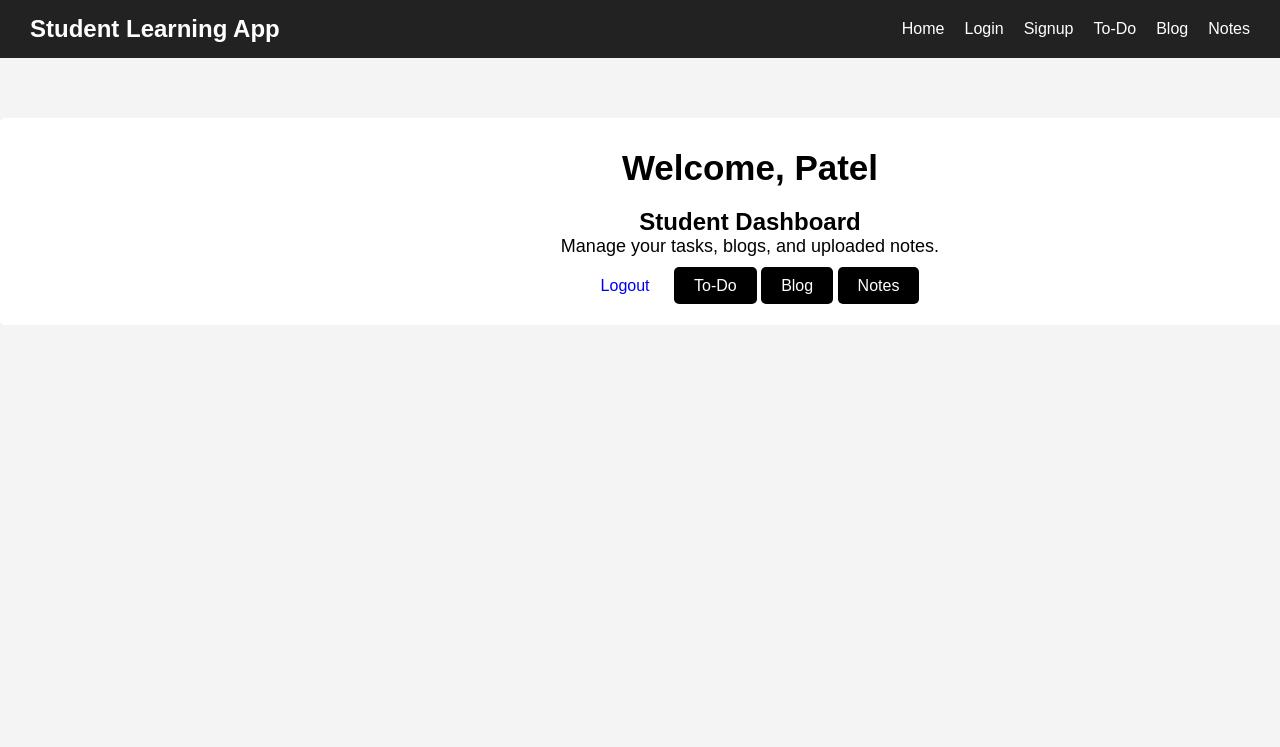
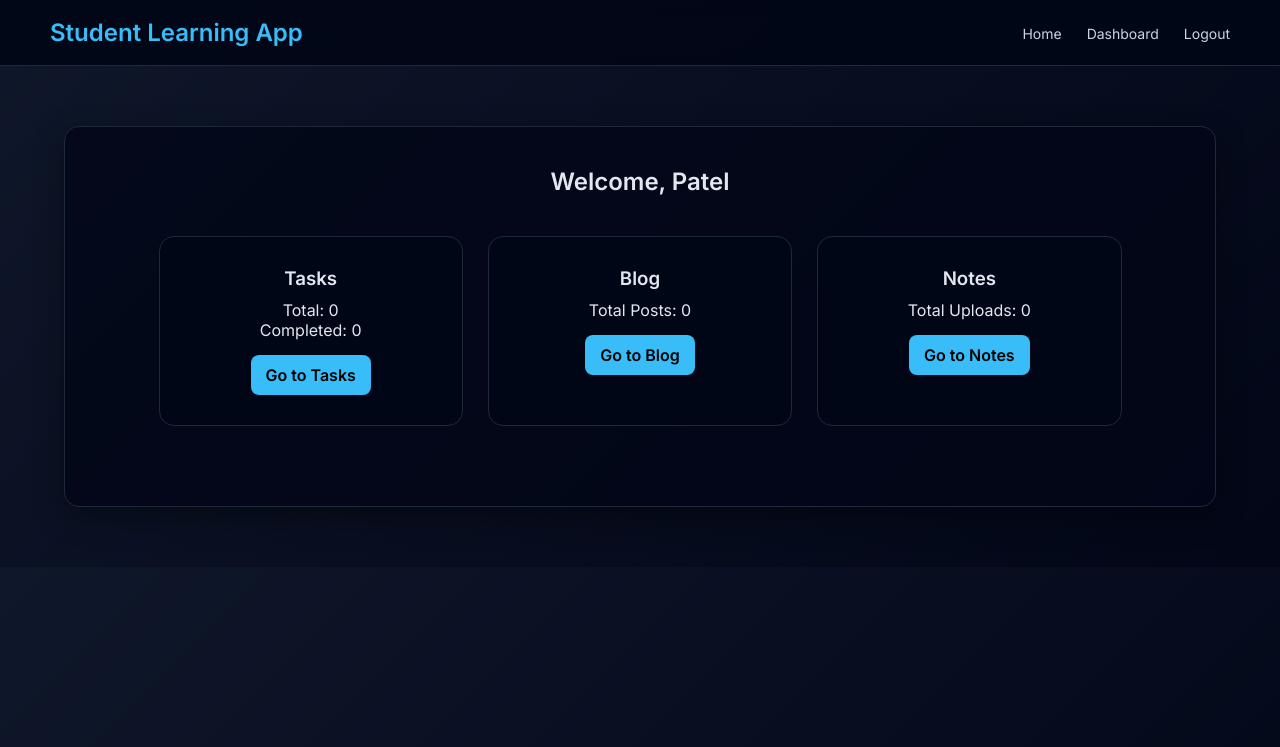
Before and after one commit to Nihar24685475/-ET721_project_student_app, a Flask app: page /dashboard in a window 1280 px wide; the page is wider, and only the part inside the window is pictured. Shown: the top 747 px of that part. Run offline with Flask 3, Linux system fonts and the light colour scheme; a user stored in the database is signed in; data that the repository does not hold is empty.

Commit message:
app completed

```diff
--- a/app.py
+++ b/app.py
@@ -40,6 +40,7 @@ def login():
         user = cursor.fetchone()
         conn.close()
         if user:
+            session['user_id'] = user['id']
             session['username'] = user['username']
             return redirect(url_for('dashboard'))
         else:
@@ -79,12 +80,49 @@ def signup():
 # -----------------------------------
 @app.route('/dashboard')
 def dashboard():
-    if 'username' in session:
-        return render_template(
-            'dashboard.html',
-            username=session['username']
-        )
-    return redirect(url_for('login'))
+    if 'user_id' not in session:
+        return redirect(url_for('login'))
+
+    conn = get_db()
+    cursor = conn.cursor()
+
+    # TASKS
+    cursor.execute(
+        "SELECT COUNT(*) FROM tasks WHERE user_id = ?",
+        (session['user_id'],)
+    )
+    total_tasks = cursor.fetchone()[0]
+
+    cursor.execute(
+        "SELECT COUNT(*) FROM tasks WHERE user_id = ? AND status = 'Completed'",
+        (session['user_id'],)
+    )
+    completed_tasks = cursor.fetchone()[0]
+
+    # BLOGS
+    cursor.execute(
+        "SELECT COUNT(*) FROM blogs WHERE user_id = ?",
+        (session['user_id'],)
+    )
+    total_blogs = cursor.fetchone()[0]
+
+    # NOTES
+    cursor.execute(
+        "SELECT COUNT(*) FROM images WHERE user_id = ?",
+        (session['user_id'],)
+    )
+    total_images = cursor.fetchone()[0]
+
+    conn.close()
+
+    return render_template(
+        'dashboard.html',
+        username=session['username'],
+        total_tasks=total_tasks,
+        completed_tasks=completed_tasks,
+        total_blogs=total_blogs,
+        total_images=total_images
+    )
 
 # -----------------------------------
 # LOGOUT
@@ -99,9 +137,13 @@ def logout():
 # -----------------------------------
 @app.route('/todo')
 def todo():
+    if 'user_id' not in session:
+        return redirect(url_for('login'))
     conn = get_db()
     cursor = conn.cursor()
-    cursor.execute("SELECT * FROM tasks")
+    cursor.execute(
+        "SELECT * FROM tasks WHERE user_id = ?",
+        (session['user_id'],))
     tasks = cursor.fetchall()
     conn.close()
     return render_template('todo.html', tasks=tasks)
@@ -112,12 +154,12 @@ def todo():
 @app.route('/add_task', methods=['POST'])
 def add_task():
     task = request.form['task']
+    user_id = session['user_id']
     conn = get_db()
     cursor = conn.cursor()
     cursor.execute(
-        "INSERT INTO tasks (task) VALUES (?)",
-        (task,)
-    )
+        "INSERT INTO tasks (task, user_id) VALUES (?, ?)",
+        (task, user_id))
     conn.commit()
     conn.close()
     return redirect(url_for('todo'))
@@ -177,9 +219,13 @@ def update_task(id):
 # -----------------------------------
 @app.route('/blog')
 def blog():
+    if 'user_id' not in session:
+        return redirect(url_for('login'))
     conn = get_db()
     cursor = conn.cursor()
-    cursor.execute("SELECT * FROM blogs")
+    cursor.execute(
+        "SELECT * FROM blogs WHERE user_id = ?",
+        (session['user_id'],))
     posts = cursor.fetchall()
     conn.close()
     return render_template('blog.html', posts=posts)
@@ -194,21 +240,36 @@ def add_blog():
     conn = get_db()
     cursor = conn.cursor()
     cursor.execute(
-        "INSERT INTO blogs (title, content) VALUES (?, ?)",
-        (title, content)
+    "INSERT INTO blogs (title, content, user_id) VALUES (?, ?, ?)",
+    (title, content, session['user_id']))
+    conn.commit()
+    conn.close()
+    return redirect(url_for('blog'))
+
+# delete blog
+@app.route('/delete_blog/<int:id>')
+def delete_blog(id):
+    conn = get_db()
+    cursor = conn.cursor()
+    cursor.execute(
+        "DELETE FROM blogs WHERE id = ?",
+        (id,)
     )
     conn.commit()
     conn.close()
     return redirect(url_for('blog'))
 
-# -----------------------------------
-# IMAAGES AND UPLOAD IMAGE
-# -----------------------------------
+
 @app.route('/notes')
 def notes():
+    if 'user_id' not in session:
+        return redirect(url_for('login'))
     conn = get_db()
     cursor = conn.cursor()
-    cursor.execute("SELECT * FROM images")
+    cursor.execute(
+        "SELECT * FROM images WHERE user_id = ?",
+        (session['user_id'],)
+    )
     images = cursor.fetchall()
     conn.close()
     return render_template('notes.html', images=images)
@@ -223,9 +284,9 @@ def upload():
         conn = get_db()
         cursor = conn.cursor()
         cursor.execute(
-            "INSERT INTO images (filename) VALUES (?)",
-            (filename,)
-        )
+    "INSERT INTO images (filename, user_id) VALUES (?, ?)",
+    (filename, session['user_id'])
+)
         conn.commit()
         conn.close()
     return redirect(url_for('notes'))
--- a/static/style.css
+++ b/static/style.css
@@ -1,178 +1,265 @@
+/* GOOGLE FONT */
+@import url('https://fonts.googleapis.com/css2?family=Inter:wght@300;400;600&display=swap');
+
+/* RESET */
 *{
-    margin: 0;
-    padding: 0;
-    box-sizing: border-box;
+    margin:0;
+    padding:0;
+    box-sizing:border-box;
 }
 
+/* BODY */
 body{
-    font-family: Arial, sans-serif;
-    background-color: #f4f4f4;
+    font-family:'Inter', sans-serif;
+    background:linear-gradient(135deg, #0f172a, #020617);
+    color:#e2e8f0;
 }
 
 /* NAVBAR */
+.navbar{
+    display:flex;
+    justify-content:space-between;
+    align-items:center;
 
-nav{
-    background-color: #222;
-    color: white;
-    padding: 15px 30px;
+    padding:18px 50px;
+    background:rgba(2,6,23,0.9);
 
-    display: flex;
-    justify-content: space-between;
-    align-items: center;
+    border-bottom:1px solid #1e293b;
+    backdrop-filter: blur(10px);
 }
 
-nav ul{
-    display: flex;
-    list-style: none;
+.navbar h2{
+    color:#38bdf8;
+    font-weight:600;
 }
 
-nav ul li{
-    margin-left: 20px;
+.navbar ul{
+    display:flex;
+    list-style:none;
+    gap:25px;
 }
 
-nav ul li a{
-    color: white;
-    text-decoration: none;
+.navbar a{
+    text-decoration:none;
+    color:#cbd5e1;
+    font-size:14px;
+    transition:0.3s;
+}
+
+.navbar a:hover{
+    color:#38bdf8;
 }
 
 /* CONTAINER */
+.container{
+    width:90%;
+    max-width:1500px;
+    margin:60px auto;
+    text-align: center;
+    background:rgba(2,6,23,0.8);
+    padding:40px;
 
-.container{
-    background-color: white;
-
-    width: 1500px;
-
-    margin: 60px auto;
-
-    padding: 30px;
-
-    border-radius: 5px;
-
-    text-align: center;
+    border-radius:15px;
+    border:1px solid #1e293b;
+    box-shadow:0 10px 30px rgba(0,0,0,0.4);
 }
 
-/* TITLES */
-
-.container h1{
-    font-size: 35px;
-    margin-bottom: 20px;
-}
-
-.container p{
-    font-size: 18px;
-    margin-bottom: 20px;
+/* TITLE */
+.title{
+    text-align:center;
+    margin-bottom:25px;
+    font-size:24px;
 }
 
 /* FORMS */
-
 .form_box{
-    display: flex;
-    flex-direction: column;
+    display:flex;
+    flex-direction:column;
+    gap:15px;
 }
 
-.form_box input{
-    padding: 12px;
+.form_box input,
+textarea{
+    padding:12px;
+    border-radius:8px;
 
-    margin-bottom: 15px;
+    border:1px solid #1e293b;
+    background:#0f172a;
+    color:white;
 
-    border: 1px solid #ccc;
+    transition:0.3s;
 }
 
-/* BUTTONS */
+.form_box input:focus,
+textarea:focus{
+    border-color:#38bdf8;
+    outline:none;
+}
 
+/* BUTTON */
 button{
-    padding: 12px 25px;
+    padding:12px;
+    border:none;
 
-    border: none;
+    background:linear-gradient(135deg, #38bdf8, #0ea5e9);
+    color:black;
 
-    background-color: #222;
-
-    color: white;
-
-    cursor: pointer;
-
-    border-radius: 5px;
+    border-radius:8px;
+    cursor:pointer;
+    font-weight:600;
+    transition:0.3s;
 }
 
 button:hover{
-    background-color: #444;
+    transform:scale(1.03);
+    box-shadow:0 5px 15px rgba(56,189,248,0.4);
 }
 
-/* LINKS */
-
-.link_text{
-    margin-top: 15px;
+.start{
+    padding:12px;
+    border:none;
+    background:linear-gradient(135deg, #38bdf8, #0ea5e9);
+    color:black;
+    margin-top: 20px;
+    border-radius:8px;
+    cursor:pointer;
+    font-weight:600;
+    width: 500px;
+    transition:0.3s;
+}
+start:hover{
+    transform:scale(1.03);
+    box-shadow:0 5px 15px rgba(56,189,248,0.4);
 }
 
-.link_text a{
-    color: blue;
-    text-decoration: none;
+/* ACTION BUTTONS */
+.action_btn{
+    display:inline-block;
+    padding:6px 12px;
+    border-radius:6px;
+    font-size:12px;
+    text-decoration:none;
+    margin-top:10px;
+    margin-right:5px;
+    transition:0.3s;
 }
 
-/* FLASH MESSAGE */
-
-.flash_msg{
-    color: red;
-    margin-top: 15px;
+.complete_btn{
+    background:#22c55e;
+    color:black;
 }
 
-/* DASHBOARD */
-
-.dashboard_box{
-    margin-top: 20px;
+.complete_btn:hover{
+    background:#16a34a;
 }
 
-.logout_btn{
-    text-align: center;
-    margin-top: 200px;
-
-    padding: 10px 20px;
-
-    text-decoration: none;
-
-
+.delete_btn{
+    background:#ef4444;
+    color:white;
 }
 
-.tasks{
-    display: inline;
-    margin-top: 20px;
-
-    padding: 10px 20px;
-
-    background-color: black;
-
-    color: white;
-
-    text-decoration: none;
-
-    border-radius: 5px;
+.delete_btn:hover{
+    background:#dc2626;
 }
 
-/* TASKS */
-
-.task_box{
-    background-color: #f0f0f0;
-
-    padding: 15px;
-
-    margin-top: 15px;
-
-    border-radius: 5px;
+.update_btn{
+    background:#facc15;
+    color:black;
 }
 
-.task_box a{
-    text-decoration: none;
-
-    margin-right: 10px;
-
-    color: darkblue;
+.update_btn:hover{
+    background:#eab308;
 }
 
-.task_box b{
-    font-size: 18px;
+/* TASK CARD */
+.task_box{
+    background:#020617;
+    padding:20px;
+    margin-top:20px;
+
+    border-radius:12px;
+    border:1px solid #1e293b;
+
+    transition:0.3s;
 }
 
-textarea{
-    padding: 10px;
-    margin-bottom: 10px;
+.task_box:hover{
+    transform:translateY(-3px);
+    box-shadow:0 8px 20px rgba(0,0,0,0.4);
 }
+
+/* DASHBOARD GRID */
+.dashboard_grid{
+    width:90%;
+    max-width:1100px;
+    margin:40px auto;
+
+    display:grid;
+    grid-template-columns:repeat(3,1fr);
+    gap:25px;
+}
+
+/* CARD */
+.card{
+    background:rgba(2,6,23,0.9);
+    padding:30px;
+
+    border-radius:15px;
+    border:1px solid #1e293b;
+
+    text-align:center;
+
+    transition:0.3s;
+}
+
+.card:hover{
+    transform:translateY(-5px);
+    box-shadow:0 10px 25px rgba(0,0,0,0.5);
+}
+
+.card h3{
+    margin-bottom:10px;
+}
+
+.card a{
+    display:inline-block;
+    margin-top:15px;
+    padding:10px 15px;
+
+    background:#38bdf8;
+    color:black;
+
+    border-radius:8px;
+    text-decoration:none;
+    font-weight:600;
+}
+
+.card a:hover{
+    background:#0ea5e9;
+}
+
+/* IMAGE */
+.task_box img{
+    width:100%;
+    border-radius:10px;
+    margin-top:10px;
+}
+
+/* FLASH */
+.flash_msg{
+    color:#f87171;
+    text-align:center;
+    margin-top:10px;
+}
+
+/* RESPONSIVE */
+@media(max-width:768px){
+    .dashboard_grid{
+        grid-template-columns:1fr;
+    }
+
+    .navbar{
+        flex-direction:column;
+        gap:10px;
+    }
+}
--- a/templates/base.html
+++ b/templates/base.html
@@ -5,7 +5,7 @@
     <meta charset="UTF-8">
     <meta name="viewport" content="width=device-width, initial-scale=1.0">
     <title>{% block title %}{% endblock %}</title>
-    <link rel="stylesheet"href="{{ url_for('static', filename='style.css') }}">
+    <link rel="stylesheet" href="{{ url_for('static', filename='style.css') }}">
 </head>
 
 <body>
@@ -13,11 +13,14 @@
         <h2>Student Learning App</h2>
         <ul>
             <li><a href="{{ url_for('home') }}">Home</a></li>
+
+            {% if session.get('user_id') %}
+            <li><a href="{{ url_for('dashboard') }}">Dashboard</a></li>
+            <li><a href="{{ url_for('logout') }}">Logout</a></li>
+            {% else %}
             <li><a href="{{ url_for('login') }}">Login</a></li>
             <li><a href="{{ url_for('signup') }}">Signup</a></li>
-            <li><a href="{{ url_for('todo') }}">To-Do</a></li>
-            <li><a href="{{ url_for('blog') }}">Blog</a></li>
-            <li><a href="{{ url_for('notes') }}">Notes</a></li>
+            {% endif %}
         </ul>
     </nav>
 
--- a/templates/dashboard.html
+++ b/templates/dashboard.html
@@ -1,20 +1,31 @@
 {% extends 'base.html' %}
-{% block title %}
-Dashboard
-{% endblock %}
+{% block title %}Dashboard{% endblock %}
+
 {% block content %}
 
-<h1 class="title">
-    Welcome, {{ username }}
-</h1>
+<h1 class="title">Welcome, {{ username }}</h1>
 
-<div class="dashboard_box">
-    <h2>Student Dashboard</h2>
-    <p>Manage your tasks, blogs, and uploaded notes.</p>
-    <a href="{{ url_for('logout') }}" class="logout_btn">Logout</a>
-    <a href="{{ url_for('todo') }}" class="tasks">To-Do</a>
-    <a href="{{ url_for('blog') }}" class="tasks">Blog</a>
-    <a href="{{ url_for('notes') }}" class="tasks">Notes</a>
+<div class="dashboard_grid">
+
+    <div class="card">
+        <h3>Tasks</h3>
+        <p>Total: {{ total_tasks }}</p>
+        <p>Completed: {{ completed_tasks }}</p>
+        <a href="{{ url_for('todo') }}">Go to Tasks</a>
+    </div>
+
+    <div class="card">
+        <h3>Blog</h3>
+        <p>Total Posts: {{ total_blogs }}</p>
+        <a href="{{ url_for('blog') }}">Go to Blog</a>
+    </div>
+
+    <div class="card">
+        <h3>Notes</h3>
+        <p>Total Uploads: {{ total_images }}</p>
+        <a href="{{ url_for('notes') }}">Go to Notes</a>
+    </div>
+
 </div>
 
 {% endblock %}
--- a/templates/index.html
+++ b/templates/index.html
@@ -9,7 +9,7 @@
 </head>
 
 <body>
-    <nav>
+    <nav class="navbar">
         <h2>Student Learning App</h2>
         <ul>
             <li><a href="/">Home</a></li>
@@ -23,7 +23,9 @@
         <p>
             Manage tasks, upload notes, and share blogs in one platform.
         </p>
-        <!-- <button>Get Started</button> -->
+        <a href="{{ url_for('login') }}">
+    <button class="start">Get Started</button>
+</a>
     </div>
 
 </body>
--- a/templates/login.html
+++ b/templates/login.html
@@ -20,9 +20,7 @@ Login
 </form>
 <p class="link_text">
     Don't have an account?
-    <a href="{{ url_for('signup') }}">
-        Signup
-    </a>
+    <a href="{{ url_for('signup') }}">Signup</a>
 </p>
 
 {% with messages = get_flashed_messages() %}
```
Also changed, not shown: templates/blog.html (+6 -9 lines), templates/notes.html (+4 -7 lines), templates/todo.html (+8 -16 lines), Nihar_app.db, README.md.
